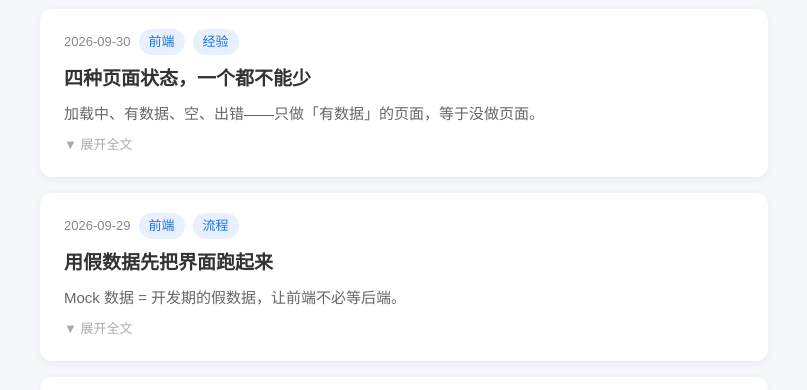
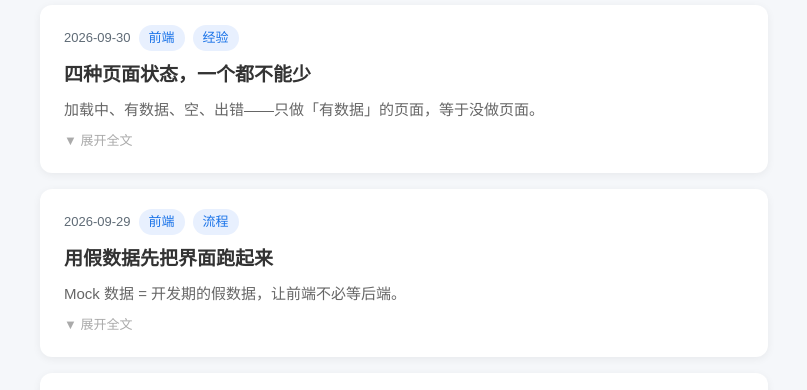
Before and after one commit to yuyanyanzu/my-website, a plain HTML site: page index.html in a window 1280 px wide. Shown: the part 261-651 px from the top of the page, 236-1043 px from the left. Drawn offline with nearby package versions, Linux system fonts and the light colour scheme.

Commit message:
Day 9｜完成设计审查：修复对比度、间距与触控五处问题
改了什么：style.css——页头副标语/卡片元信息/展开提示/状态说明/空状态五处文字颜色提到 WCAG AA 对比度，标签栏与列表间距统一 8px 节奏，标签按钮加大触控区域，卡片元信息加 flex-wrap 防手机溢出，新增键盘焦点描边
加了什么：无新增文件（本轮纯修复，不改版面结构、不加页面）

```diff
--- a/style.css
+++ b/style.css
@@ -1,5 +1,7 @@
-/* style.css — 学习笔记站样式（Day 7）
-   结构：全局 → 页头 → 标签栏 → 笔记卡片 → 空状态 → 关于区块 → 手机适配（AC-6） */
+/* style.css — 学习笔记站样式（Day 7 创建，Day 9 设计审查修复）
+   结构：全局 → 页头 → 标签栏 → 笔记卡片 → 空状态 → 关于区块 → 手机适配（AC-6）
+   Day 9 修复：① 文字对比度全部提到 WCAG AA（≥4.5:1）② 间距统一 8px 节奏
+   ③ 标签按钮加大触控区域 ④ 多标签防手机端溢出 ⑤ 键盘焦点可见 */
 
 /* ---- 全局 ---- */
 * { box-sizing: border-box; }
@@ -57,7 +59,7 @@ body {
 }
 
 /* ---- 笔记卡片（F1 / F2）---- */
-.note-list { padding: 12px 0 32px; }
+.note-list { padding: 8px 0 40px; }
 
 .note-card {
   background: #fff;
@@ -70,13 +72,16 @@ body {
 
 .note-card:hover { box-shadow: 0 4px 14px rgba(0, 0, 0, 0.1); }
 
-/* 卡片头部四要素：日期 / 标题 / 标签 / 摘要（AC-2） */
+/* 卡片头部四要素：日期 / 标题 / 标签 / 摘要（AC-2）
+   对比度修复：#888 只有约 3.5:1（13px 小字不达标）→ #5f6b76 约 5.5:1
+   溢出修复：加 flex-wrap，标签多时换行而不是把日期挤出屏幕 */
 .note-meta {
   display: flex;
+  flex-wrap: wrap;
   align-items: center;
   gap: 8px;
   font-size: 13px;
-  color: #888;
+  color: #5f6b76;
 }
 
 .note-tag {
@@ -153,7 +158,7 @@ body {
 }
 
 .state-title { margin: 0 0 6px; font-size: 15px; color: #444; }
-.state-detail { margin: 0; font-size: 13px; color: #8a94a6; }
+.state-detail { margin: 0; font-size: 13px; color: #5f6b7a; }
 
 /* 出错状态：用颜色把"这是异常"说清楚 */
 .state-error { border-color: #f3c2c2; background: #fff8f8; }
```
